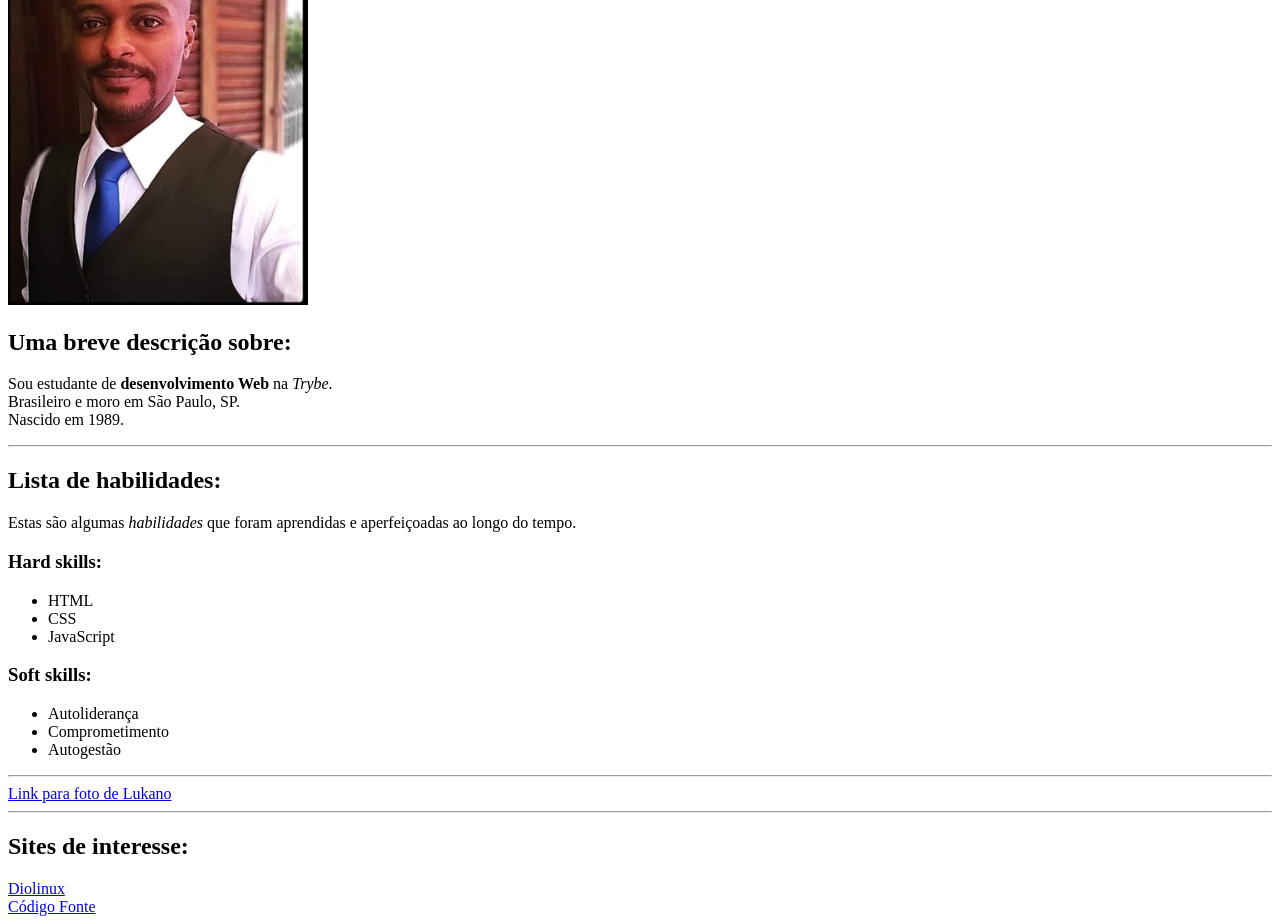
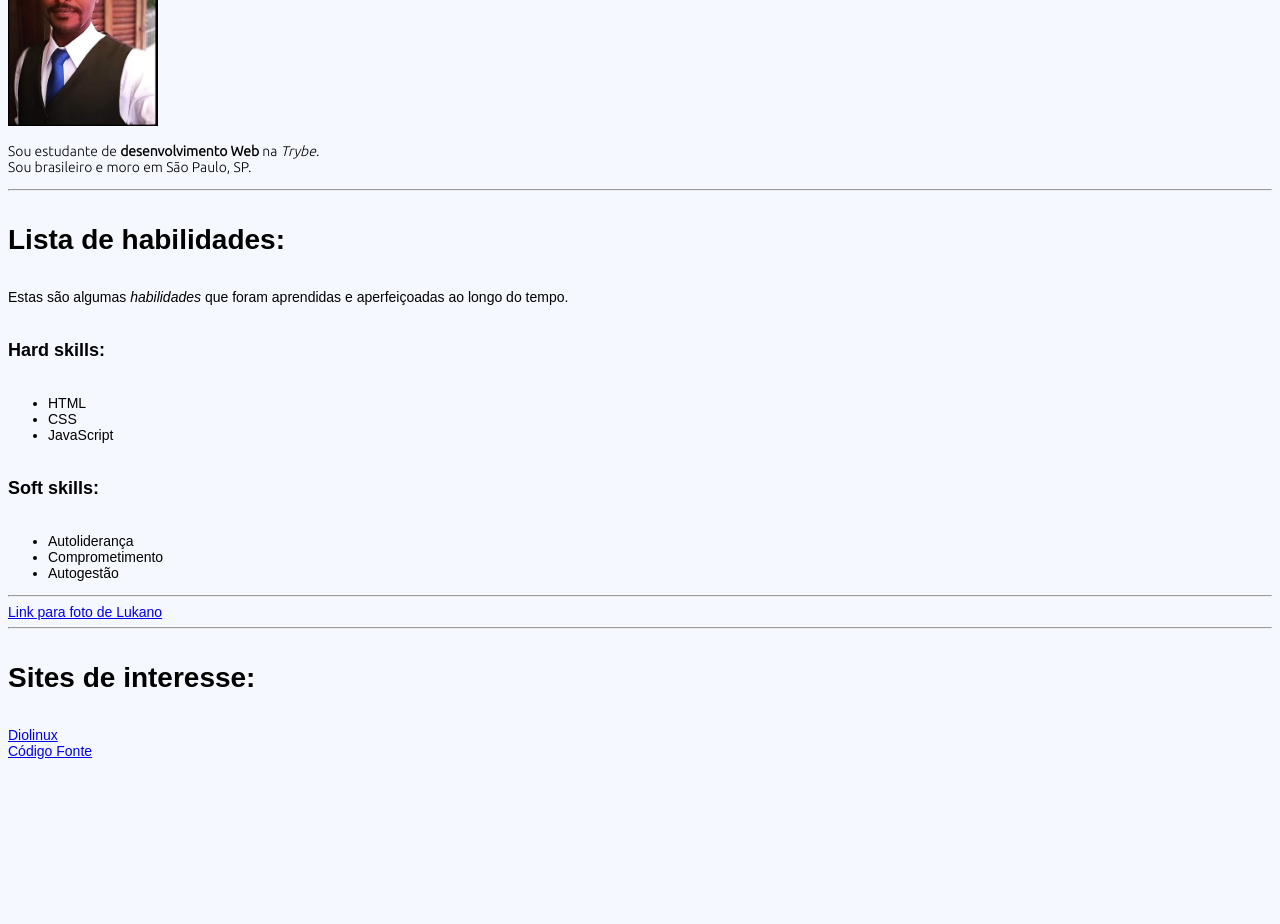
Before and after one commit to lukanosudre/lukanosudre.github.io, a plain HTML site: page index.html in a window 1280 px wide. Shown: the part 341-1265 px from the top of the page. After the commit the page ends 1108 px from the top, so only its background shows below. Drawn offline with Linux system fonts and the light colour scheme.

Commit message:
Término do exercício de HTML & CSS - Primeiros passos em CSS.

```diff
--- a/index.html
+++ b/index.html
@@ -3,12 +3,45 @@
 <head>
     <meta charset="UTF-8">
     <title>Lukano Sudré</title>
+    <link rel="preconnect" href="https://fonts.googleapis.com">
+    <link rel="preconnect" href="https://fonts.gstatic.com" crossorigin>
+    <link href="https://fonts.googleapis.com/css2?family=Ubuntu:wght@300&display=swap" rel="stylesheet">
+
     <style>
+
         body {
-            background-color: E365C1;
+            background-color: #F6F8FF;
+            font-family: sans-serif;
+            font-size: 14px;
         }
+
+        #nickname {
+            font-family: 'Ubuntu', sans-serif;
+            font-size: 40px;
+            font-weight: 700;
+        }
+
+        #description {
+            font-family: 'Ubuntu', sans-serif;
+            font-size: 14px;
+            font-style: normal;
+        }
+
+        .section-title {
+            line-height: 42px;
+            font-weight: 600;
+            font-size: 28px
+        }
+
+        .skills {
+            line-height: 42px;
+            font-weight: 400;
+            font-size: 18px;
+        }
+
     </style>
 </head>
+
 <body>
     <h1>Índice</h1>
     <ol>
@@ -19,34 +52,26 @@
 
     <hr>
 
-    <h1 id="descricao"> Lukano Sudré</h1>
-
-    <img src="./imagens/lukanosudre.jpg" alt="Foto atual de Lukano Sudré focando parte do tronco e rosto." width="300px" id="fotolukano">
-
-    <h2>Uma breve descrição sobre:</h2>
-
-    <p>
-       Sou estudante de <strong>desenvolvimento Web</strong> na <em>Trybe</em>. <br> Brasileiro e moro em São Paulo, SP. <br> Nascido em 1989. <br>
+    <h2 id="nickname"> Lukano Sudré</h1>
+    <img id="fotolukano" src="./imagens/lukanosudre.jpg" width="150px" alt="Foto atual de Lukano Sudré focando parte do tronco e rosto." width="300px" id="fotolukano">
+    <p id="description">
+       Sou estudante de <strong>desenvolvimento Web</strong> na <em>Trybe</em>.<br>
+       Sou brasileiro e moro em São Paulo, SP. <br>
     </p>
 
     <hr>
 
-    <h2 id="habilidades">Lista de habilidades:</h2>
-
+    <h3 class="section-title">Lista de habilidades:</h2>
     <p>
         Estas são algumas <em>habilidades</em> que foram aprendidas e aperfeiçoadas ao longo do tempo.
     </p>
-
-    <h3><strong>Hard skills:</strong></h3>
-
+    <h4 class="skills"><strong class="tags">Hard skills:</strong></h3>
     <ul>
         <li>HTML</li>
         <li>CSS</li>
         <li>JavaScript</li>
     </ul>
-
-    <h3><strong>Soft skills:</strong></h3>
-
+    <h4 class="skills"><strong>Soft skills:</strong></h3>
     <ul>
         <li>Autoliderança</li>
         <li>Comprometimento</li>
@@ -59,10 +84,9 @@
 
     <hr>
 
-    <h2 id="sites">Sites de interesse:</h2>
+    <h3 class="section-title">Sites de interesse:</h2>
     <a href="https://diolinux.com.br/" target="_blank">Diolinux</a><br>
     <a href="https://www.codigofonte.com.br/" target="_blank">Código Fonte</a>
 
-
 </body>
 </html>
```
